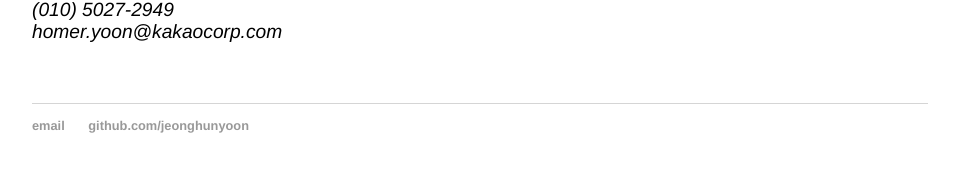
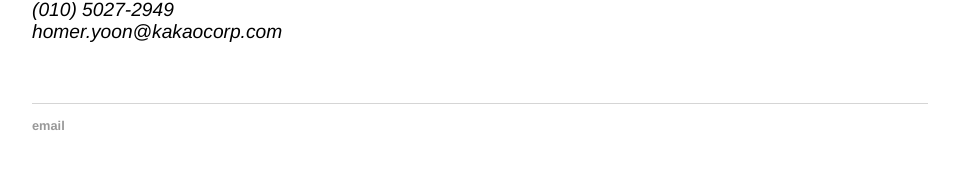
Before and after one commit to jeonghunyoon/jeonghunyoon.github.io, a Jekyll site: the page built from cv/index.html, in a window 1280 px wide. Shown: the part 253-425 px from the top of the page, without its empty margins (160-1118 px from the left). Built offline with Jekyll 4.4.1, drawn with Linux system fonts in a browser that asks for light colours.

Commit message:
renovation

```diff
--- a/_layouts/default.html
+++ b/_layouts/default.html
@@ -24,7 +24,6 @@
   <footer>
    <ul>
    <li><a href="mailto:jeonghun.yoon123@gmail.com">email</a></li>
-   <li><a href="https://github.com/jeonghunyoon">github.com/jeonghunyoon</a></li>
    </ul>
   </footer>
   </body>
--- a/blog/index.html
+++ b/blog/index.html
@@ -6,7 +6,7 @@ title: Jeonghun Yoon's Tech Blog
 <ul class="posts">
 
   {% for post in site.posts %}
-    <li><span>{{ post.date | date_to_string }}</span>  <a href="{{ post.url }}" title="{{ post.title }}">{{ post.title }}</a></li>
+  <li><em><a href="{{ post.url }}" title="{{ post.title }}">{{ post.title }}</a></em>></li>
   {% endfor %}
 
 </ul>
```
Also changed, not shown: index.html (+10 -2 lines).
